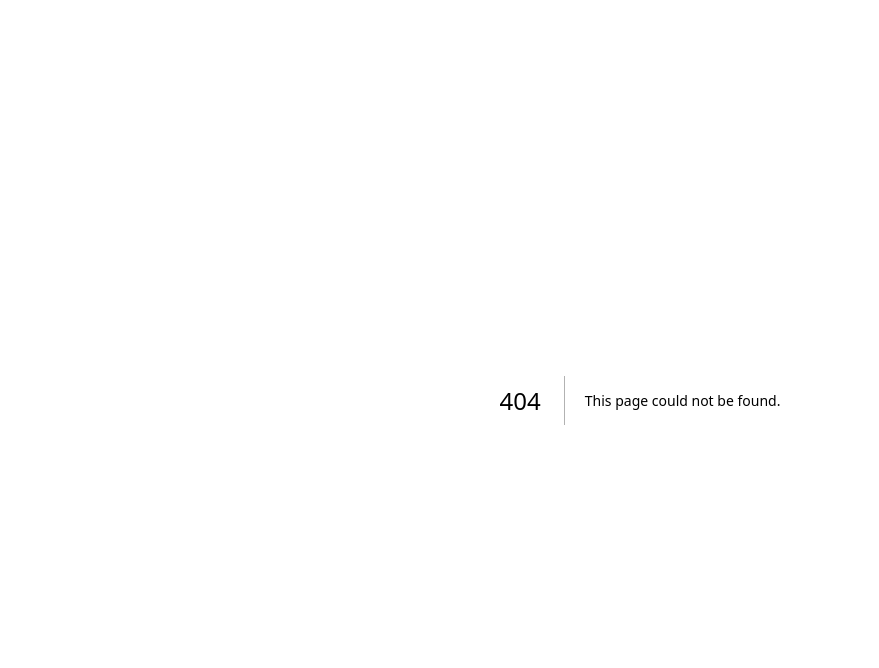
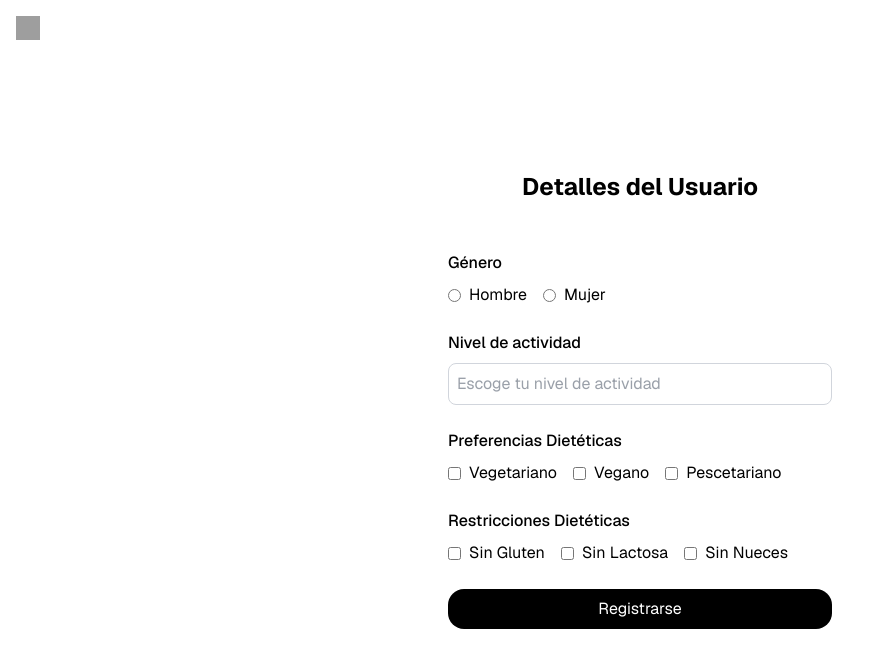
Before and after one commit to Eduardobarrera487/CalTrack, a Next.js app: page /pages/user-details in a window 1280 px wide. Before the commit this address had no page. Shown: the top 668 px of the page, without its empty margins (0-879 px from the left). Built offline with nearby package versions, Linux system fonts and the light colour scheme; grey boxes are pictures that could not be loaded.

Commit message:
Añadidas pantallas de Eduardo

```diff
--- a/src/app/_components/ReverseArrowButton.js
+++ b/src/app/_components/ReverseArrowButton.js
@@ -3,7 +3,7 @@ import Link from "next/link";
 export default function ReverseArrowButton({ onClick }) {
   return (
     <Link
-    href={"/home"}
+    href={"/pages/login"}
       className="p-2 rounded-full hover:bg-gray-100 transition mb-4"
       aria-label="Volver"
       onClick={onClick}
--- a/src/app/page.js
+++ b/src/app/page.js
@@ -1,4 +1,4 @@
-import Login from "./login/page.js";
+import Login from "./pages/login/page.js";
 export default function Home() {
   return (
   <Login/>
--- /dev/null
+++ b/src/app/pages/final-register/page.jsx
@@ -0,0 +1,38 @@
+import React from 'react';
+import Link from 'next/link';
+import Logo from '@/app/_components/caltrackLogo';
+
+const FinalRegisterPage = () => {
+    return (
+        <div className="flex flex-col items-center justify-center bg-white min-h-screen p-8 gap-8 font-[family-name:var(--font-geist-sans)]">
+            {/* Flecha para regresar */}
+            <Link href="/pages/user-details" className="absolute top-4 left-4">
+                <img
+                    src="/path/to/arrow-icon.png" // Cambia esto por la ruta correcta de tu imagen
+                    alt="Regresar"
+                    className="w-6 h-6"
+                />
+            </Link>
+
+            {/* Ícono */}
+            <Logo />
+
+            {/* Texto */}
+            <p className="text-center text-black text-lg font-medium">
+                Tu consumo diario de calorías debe ser de:
+                <br />
+                <span className="font-bold">2500 kcal!</span>
+            </p>
+
+            {/* Botón */}
+            <Link
+                href="/pages/dashboard" // Cambia esto por la ruta correcta de tu siguiente página
+                className="w-full text-center p-2 bg-black text-white rounded-2xl hover:bg-gray-800 transition-colors"
+            >
+                Continuar
+            </Link>
+        </div>
+    );
+};
+
+export default FinalRegisterPage;
--- a/src/app/login/page.js
+++ b/src/app/pages/login/page.js
@@ -22,9 +22,9 @@ export default function Login() {
                 <div className="flex justify-between items-center text-sm text-gray-600">
                     <Link href="/forgot-password" className="hover:underline">
                         ¿Olvidó su contraseña? </Link>
-                    <Link href="/register" className="hover:underline">
+                    <Link href="/pages/new-user" className="hover:underline">
                         Registrarse </Link>
-                    <Link href="/aiChat">
+                    <Link href="/pages/aiChat">
                         <span className="hover:underline">Chat with AI</span>
                     </Link>
 
--- /dev/null
+++ b/src/app/pages/new-user/page.jsx
@@ -0,0 +1,58 @@
+import React from 'react';
+import CustomInput from '@/app/_components/input';
+import CustomButton from '@/app/_components/button';
+import Link from 'next/link';
+
+const newUser = () => {
+    return (
+        <div className='flex flex-col items-center justify-center bg-white min-h-screen p-8 gap-8 font-[family-name:var(--font-geist-sans)]'>
+            <h1 className="text-2xl font-bold mb-4 text-black">Crea tu cuenta</h1>
+            <form>
+                <div className="flex flex-col gap-4 max-w-sm w-full">
+                    <CustomInput
+                        type="text"
+                        placeholder="Nombre"
+                        className="w-full" />
+                    <CustomInput
+                        type="text"
+                        placeholder="Email"
+                        className="w-full" />
+                    <CustomInput
+                        type="password"
+                        placeholder="Contraseña"
+                        className="w-full" />
+                    <CustomInput
+                        type="password"
+                        placeholder="Confirmar contraseña"
+                        className="w-full" />
+                    <CustomInput
+                        type="text"
+                        placeholder="Peso en LBS"
+                        className="w-full" />
+                    <CustomInput
+                        type="text"
+                        placeholder="Altura en CM"
+                        className="w-full" />
+                    <CustomInput
+                        type="text"
+                        placeholder="Edad"
+                        className="w-full" />
+                    <CustomInput
+                        type="text"
+                        placeholder="Objetivo"
+                        className="w-full" />
+                    <Link href="/pages/user-details" className="w-full text-center p-2 bg-black text-white rounded-2xl hover:bg-gray-800 transition-colors">Registrarse</Link>
+                </div>
+            </form>
+            <Link href="/pages/login" className="text-blue-500 hover:underline flex items-center gap-2 mt-4">
+                <span>&larr;</span> Volver al inicio de sesión
+            </Link>
+        </div>
+    );
+};
+
+export default newUser;
+
+
+// This code defines a simple React component for a new user registration page.
+// It includes a form with an input field for the first name and styles it using Tailwind CSS classes.
--- /dev/null
+++ b/src/app/pages/user-details/page.jsx
@@ -0,0 +1,88 @@
+import React from 'react';
+import Link from 'next/link';
+
+const UserDetailsPage = () => {
+    return (
+        <div className="flex flex-col items-center justify-center bg-white min-h-screen p-8 gap-8 font-[family-name:var(--font-geist-sans)]">
+            {/* Flecha para regresar */}
+            <Link href="/pages/new-user" className="absolute top-4 left-4">
+                <img
+                    src="public/left.png" // Cambia esto por la ruta correcta de tu imagen
+                    alt="Regresar"
+                    className="w-6 h-6"
+                />
+            </Link>
+
+            <h1 className="text-2xl font-bold mb-4 text-black">Detalles del Usuario</h1>
+            <form className="flex flex-col gap-6 w-full max-w-sm">
+                {/* Género */}
+                <div>
+                    <label className="block text-black font-medium mb-2">Género</label>
+                    <div className="flex gap-4">
+                        <label className="flex items-center gap-2 text-black">
+                            <input type="radio" name="gender" value="male" />
+                            Hombre
+                        </label>
+                        <label className="flex items-center gap-2 text-black">
+                            <input type="radio" name="gender" value="female" />
+                            Mujer
+                        </label>
+                    </div>
+                </div>
+
+                {/* Nivel de actividad */}
+                <div>
+                    <label className="block text-black font-medium mb-2">Nivel de actividad</label>
+                    <input
+                        type="text"
+                        placeholder="Escoge tu nivel de actividad"
+                        className="w-full border border-gray-300 rounded-lg p-2 text-gray-700"
+                    />
+                </div>
+
+                {/* Preferencias Dietéticas */}
+                <div>
+                    <label className="block text-black font-medium mb-2">Preferencias Dietéticas</label>
+                    <div className="flex gap-4">
+                        <label className="flex items-center gap-2 text-black">
+                            <input type="checkbox" name="diet" value="vegetarian" />
+                            Vegetariano
+                        </label>
+                        <label className="flex items-center gap-2 text-black">
+                            <input type="checkbox" name="diet" value="vegan" />
+                            Vegano
+                        </label>
+                        <label className="flex items-center gap-2 text-black">
+                            <input type="checkbox" name="diet" value="pescetarian" />
+                            Pescetariano
+                        </label>
+                    </div>
+                </div>
+
+                {/* Restricciones Dietéticas */}
+                <div>
+                    <label className="block text-black font-medium mb-2">Restricciones Dietéticas</label>
+                    <div className="flex gap-4">
+                        <label className="flex items-center gap-2 text-black">
+                            <input type="checkbox" name="restriction" value="gluten-free" />
+                            Sin Gluten
+                        </label>
+                        <label className="flex items-center gap-2 text-black">
+                            <input type="checkbox" name="restriction" value="lactose-free" />
+                            Sin Lactosa
+                        </label>
+                        <label className="flex items-center gap-2 text-black">
+                            <input type="checkbox" name="restriction" value="nut-free" />
+                            Sin Nueces
+                        </label>
+                    </div>
+                </div>
+
+                {/* Botón */}
+                <Link href="/pages/final-register" className="w-full text-center p-2 bg-black text-white rounded-2xl hover:bg-gray-800 transition-colors">Registrarse</Link>
+            </form>
+        </div>
+    );
+};
+
+export default UserDetailsPage;
```
Also changed, not shown: src/app/pages/aiChat/page.js (renamed from src/app/aiChat/page.js, +6 -6 lines), public/left.png (added).
